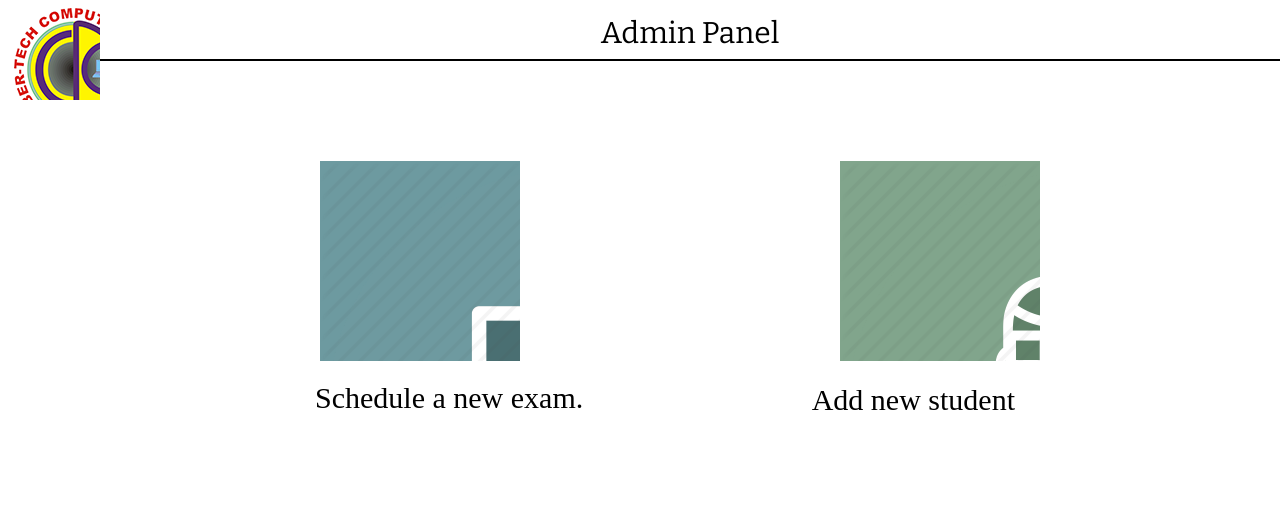
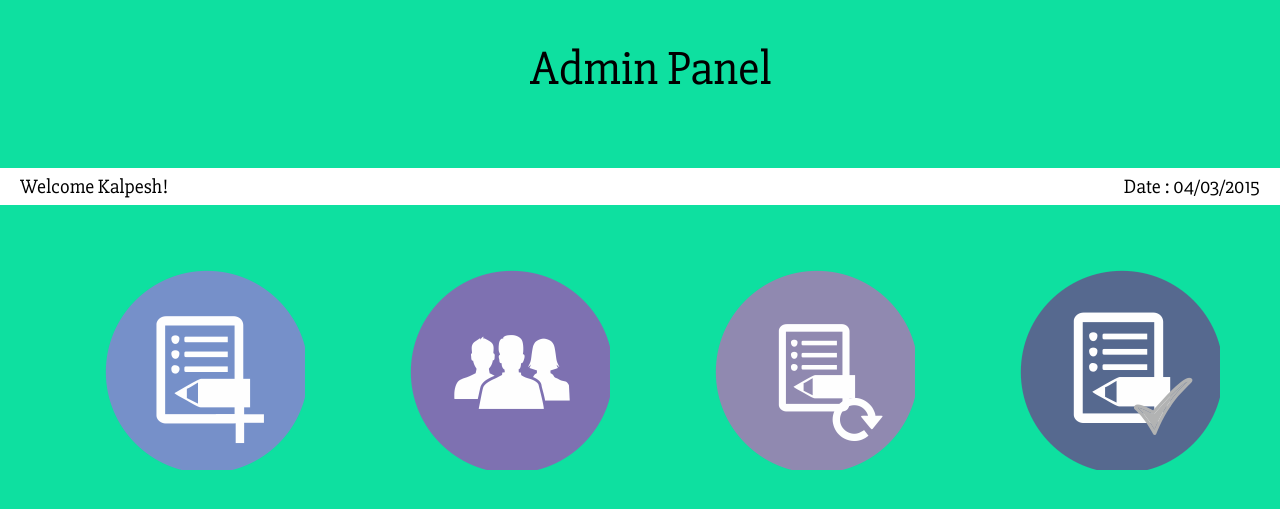
Before and after one commit to Kalpeshk9967016292/CT, a PHP site: page /adpanel.php in a window 1280 px wide. Shown: the top 509 px of the page. Run offline with PHP 8.4, Linux system fonts and the light colour scheme; some libraries are stand-ins or nearby versions.

Commit message:
Admin panel redesign

```diff
--- a/CSS/adpanel.css
+++ b/CSS/adpanel.css
@@ -1,79 +1,92 @@
 body{
-margin:0px;
-padding:0px;
+margin: 0px;
 }
 
-.logo{
-background-image: url(../IMG/CTL.png);
-height: 100px;
-background-size: 108;
+#logo{
+background-image: url("../IMG/ctl.png");
+height: 135;
+background-size: 135;
 background-repeat: no-repeat;
-/* margin-left: 41%; */
-width: 100px;
+width: 135;
 float: left;
+margin-left: 20;
+margin-top:10;
 }
 
-.heading{
-padding-top: 15px;
-font-size: 30px;
-text-align: -webkit-center;
-font-family: 'Bitter', serif;
+#head{
+/* text-align: -webkit-center; */
+font-size: -webkit-xxx-large;
+padding-top: 40;
+font-family: 'Slabo 27px', serif;
+padding-left: 530px;
 }
 
-.opsel{
-height: 200;
+#wbar{
+height: 37px;
 /* border-style: groove; */
-margin-top: 100;
+margin-top: 70px;
+background-color: white;
 }
 
-.newe{
-background-image: url(../IMG/newexam.png);
-height: 200;
-background-size: 190;
-background-repeat: no-repeat;
-margin-left: 25%;
-width: 200px;
-transition: border-radius 0.5s;
+#usn{
 float: left;
-text-indent:-9999px;
-border-radius: 100;
-background-color: rgb(109, 154, 160);
+font-size: 20px;
+padding-top: 6;
+margin-left: 20;
+font-family: 'Slabo 27px', serif;
 }
 
-.newe:hover{
-border-radius: 5;
+#dt{
+float: right;
+font-size: 20px;
+padding-top: 6;
+margin-right: 20;
+font-family: 'Slabo 27px', serif;
 }
 
-.news{
-background-image: url(../IMG/as.png);
-height: 200;
-background-size: 190;
-background-repeat: no-repeat;
-margin-left: 25%;
-width: 200px;
-transition: border-radius 0.5s;
-float: left;
-text-indent:-9999px;
-border-radius: 100;
-background-color: rgb(129, 165, 140);
+#select{
+text-align: -webkit-center;
+font-size: 40px;
+padding-top: 25;
+/*padding-left: 550px;*/
 }
 
-.news:hover{
-border-radius: 5;
+#selector{
+height: 250;
+margin-top: 50;
 }
 
-.addexam{
-clear: both;
-margin-left: 315px;
-font-size: 30;
-padding-top: 20;
+.circle{
+height: 200px;
+/* border-style: solid; */
+border-radius: 100;
+width: 200px;
+margin-top: 15;
+margin-left: 105px;
+background-size: 200;
+display: block;
 float: left;
+box-shadow:none;
+transition: box-shadow 0.5s;
 }
 
-.addstud{
-/* clear: both; */
-font-size: 30;
-padding-top: 22px;
-float: right;
-margin-right: 265px;
+#NE{
+background-image: url('../IMG/ne.png');
+
 }
+
+.circle:hover{
+box-shadow: 0 0 40px #3c4966;
+}
+
+#MS{
+background-image: url('../IMG/ms.png');
+}
+
+#rex{
+background-image: url('../IMG/rex.png');
+}
+
+#cp{
+background-image: url('../IMG/cp.png');
+}
--- a/adpanel.php
+++ b/adpanel.php
@@ -2,35 +2,39 @@
 <head>
 <link rel="stylesheet" type="text/css" href="CSS/adpanel.css">
 <link href='http://fonts.googleapis.com/css?family=Slabo+27px' rel='stylesheet' type='text/css'>
-<link href='http://fonts.googleapis.com/css?family=Bitter' rel='stylesheet' type='text/css'>
 <script src="https://ajax.googleapis.com/ajax/libs/jquery/2.1.3/jquery.min.js"></script>
 <script src="adpanel.js"></script>
 <title>CT Exam Admin Panel</title>
 </head>
 
-<body>
-<div class="logo">
+<body bgcolor="neelam">
+
+<div id="logo">
 </div>
-<div class="heading">
+
+<div id="head">
 Admin Panel
 </div>
 
-<hr size="2" color='black'>
-
-<div class="opsel">
-
-<a href="addexam.php"  class="newe"> </a>
-
-<a href="addstud.php" class="news"> </a>
-<br>
-<div class="addexam">
-Schedule a new exam.
+<div id="wbar">
+<div id="usn">
+Welcome Kalpesh!
+</div>
+<div id="dt">
+<?php echo "Date : ".date("d/m/Y")?>
+</div>
 </div>
 
-<div class="addstud">
-Add new student
+<!--<div id="select">
+Select a task.
 </div>
+-->
 
+<div id="selector">
+<a href="newexa.php" title="New Exam" class="circle" id="NE"></a>
+<a href="ms.php" title="Manage Students" class="circle" id="MS"></a>
+<a href="reex.php" title="Re-exam" class="circle" id="rex"></a>
+<a href="cp.php" title="Check papers" class="circle" id="CP"></a>
 </div>
 
 </body>
```
Also changed, not shown: IMG/CTL.png, IMG/as.png (deleted), IMG/ch.png (deleted), IMG/cp.png (added), IMG/ms.png (added), IMG/ne.png (added), IMG/newexam.png (deleted), IMG/rc.png (deleted), IMG/rex.png (added), 2 other files.
